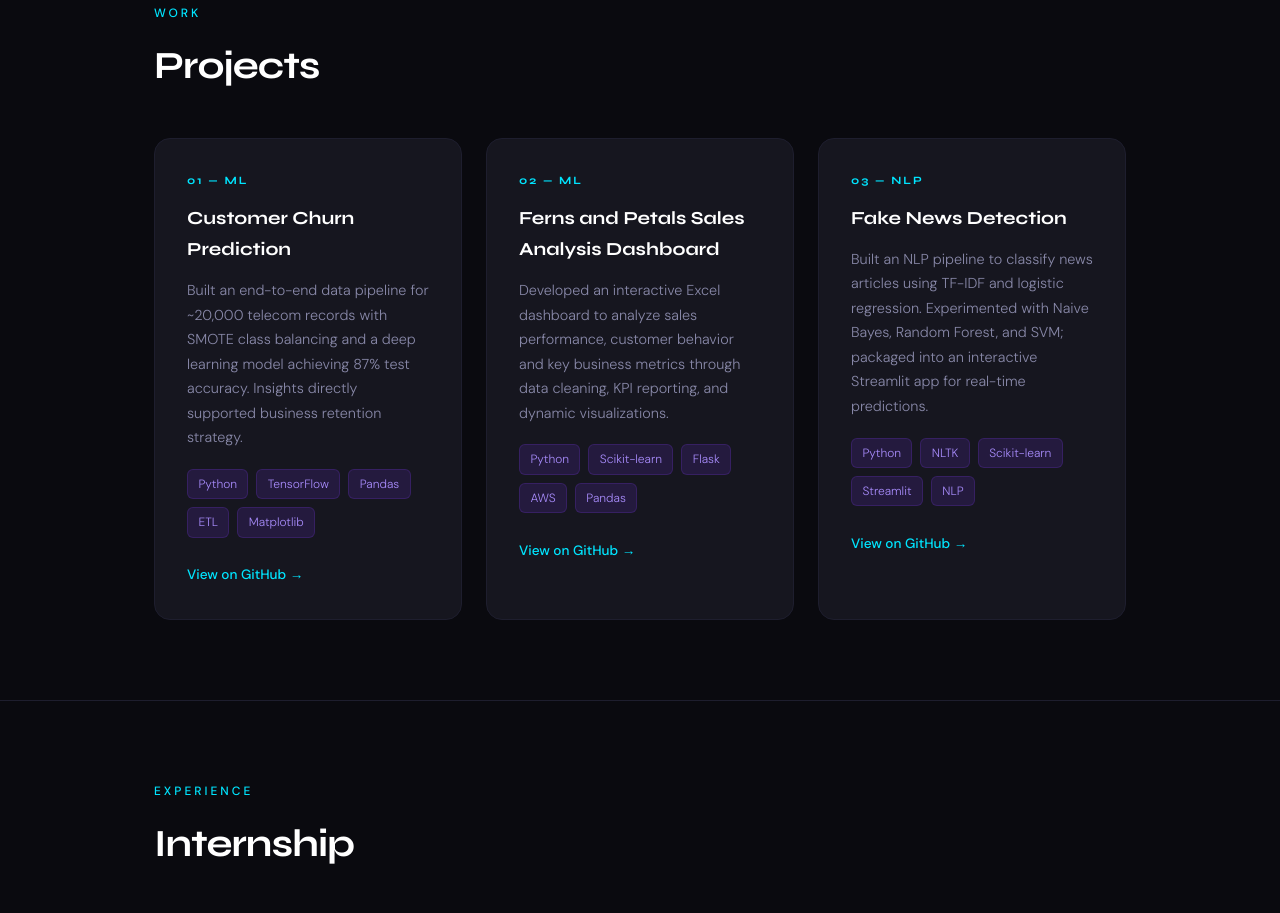
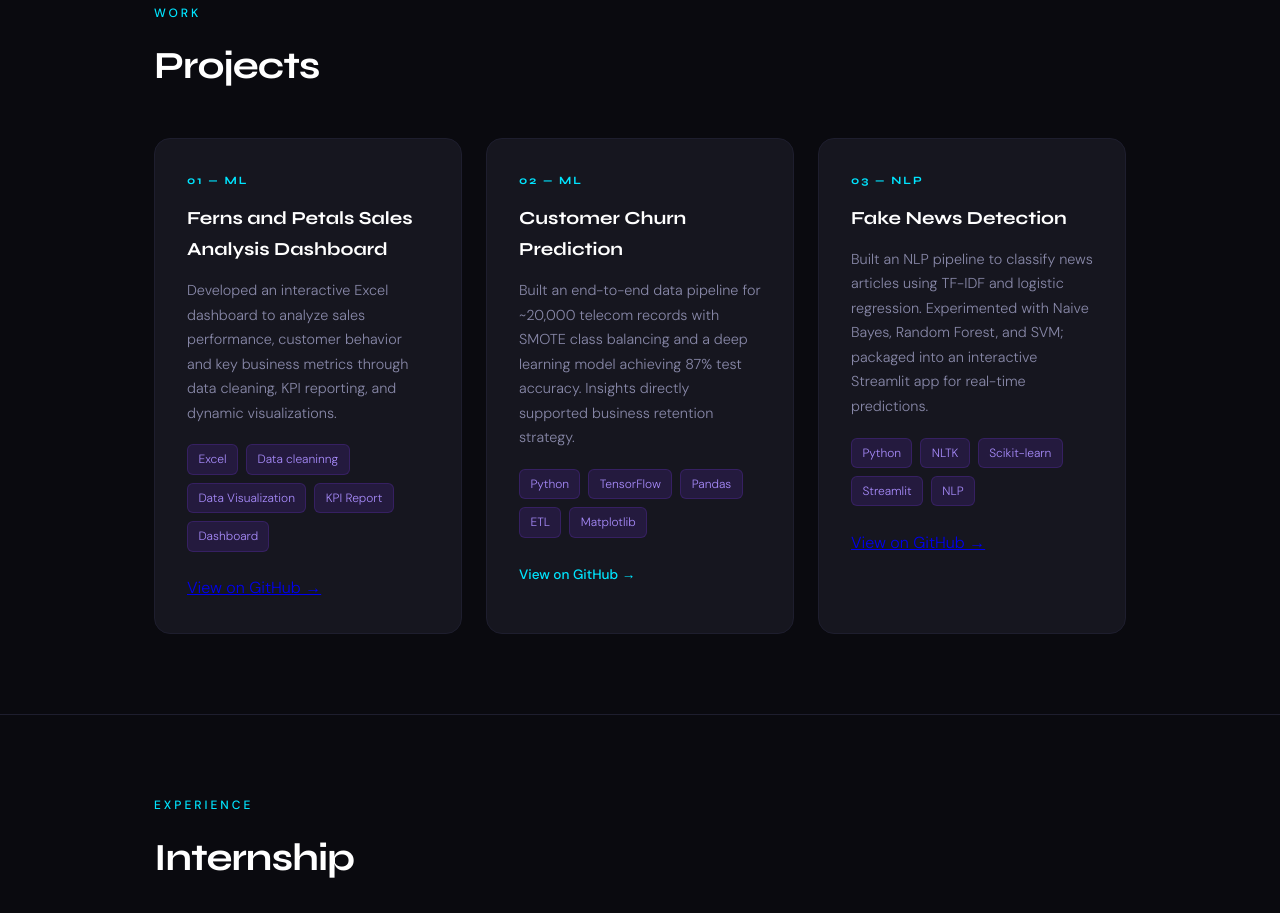
Before and after one commit to dhanushj1139/dhanush_jangiti.github.io, a plain HTML site: page index.html in a window 1280 px wide. Shown: the part 2349-3262 px from the top of the page. Drawn offline with Linux system fonts and the light colour scheme.

Commit message:
Update index.html

```diff
--- a/index.html
+++ b/index.html
@@ -489,6 +489,23 @@
 
     <div class="project-card">
       <div class="project-num">01 — ML</div>
+      <div class="project-title">Ferns and Petals Sales Analysis Dashboard</div>
+      <p class="project-desc">
+        Developed an interactive Excel dashboard to analyze sales performance, customer behavior
+        and key business metrics through data cleaning, KPI reporting, and dynamic visualizations.
+      </p>
+      <div class="project-tools">
+        <span class="tool-tag">Excel</span>
+        <span class="tool-tag">Data cleaninng</span>
+        <span class="tool-tag">Data Visualization</span>
+        <span class="tool-tag">KPI Report</span>
+        <span class="tool-tag">Dashboard</span>
+      </div>
+      <a href="https://github.com/dhanushyadav-jangiti" class="https://github.com/dhanushj1139/FNP_Sales_Analysis-Project" target="_blank">View on GitHub →</a>
+    </div>
+
+    <div class="project-card">
+      <div class="project-num">02 — ML</div>
       <div class="project-title">Customer Churn Prediction</div>
       <p class="project-desc">
         Built an end-to-end data pipeline for ~20,000 telecom records with SMOTE class
@@ -501,23 +518,6 @@
         <span class="tool-tag">Pandas</span>
         <span class="tool-tag">ETL</span>
         <span class="tool-tag">Matplotlib</span>
-      </div>
-      <a href="https://github.com/dhanushyadav-jangiti" class="project-link" target="_blank">View on GitHub →</a>
-    </div>
-
-    <div class="project-card">
-      <div class="project-num">02 — ML</div>
-      <div class="project-title">Ferns and Petals Sales Analysis Dashboard</div>
-      <p class="project-desc">
-        Developed an interactive Excel dashboard to analyze sales performance, customer behavior
-        and key business metrics through data cleaning, KPI reporting, and dynamic visualizations.
-      </p>
-      <div class="project-tools">
-        <span class="tool-tag">Python</span>
-        <span class="tool-tag">Scikit-learn</span>
-        <span class="tool-tag">Flask</span>
-        <span class="tool-tag">AWS</span>
-        <span class="tool-tag">Pandas</span>
       </div>
       <a href="https://github.com/dhanushyadav-jangiti" class="project-link" target="_blank">View on GitHub →</a>
     </div>
@@ -537,7 +537,7 @@
         <span class="tool-tag">Streamlit</span>
         <span class="tool-tag">NLP</span>
       </div>
-      <a href="https://github.com/dhanushyadav-jangiti" class="project-link" target="_blank">View on GitHub →</a>
+      <a href="https://github.com/dhanushyadav-jangiti" class="https://github.com/dhanushj1139/Fake-News-Detection" target="_blank">View on GitHub →</a>
     </div>
 
   </div>
```
